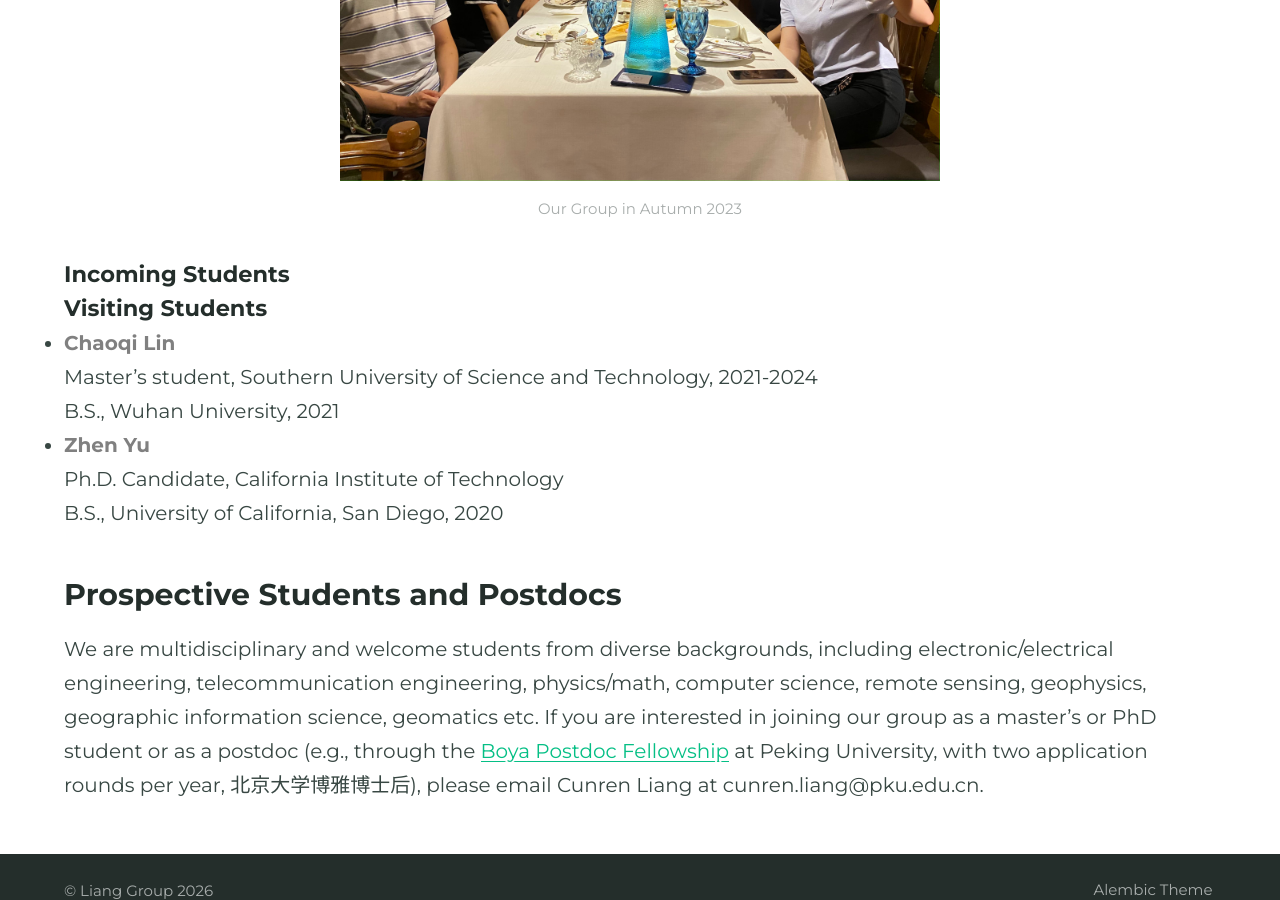
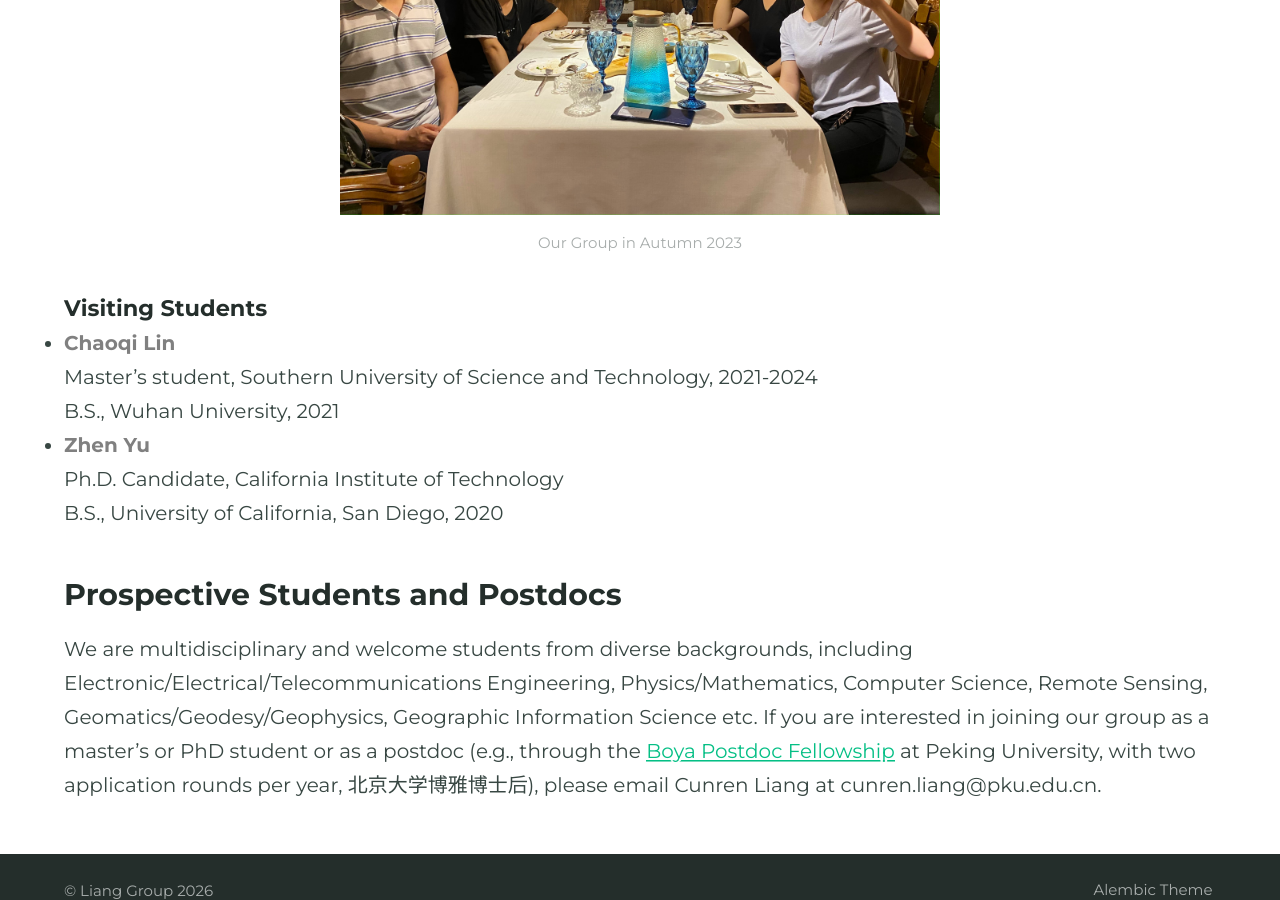
Before and after one commit to CunrenLiang/cunrenliang.github.io, a Jekyll site: the page built from people.md, in a window 1280 px wide and 900 px high, scrolled down 2169 px. Built offline with Jekyll 4.4.1, drawn with Linux system fonts in a browser that asks for light colours; some web fonts are replaced; some of the changed text lies outside the part shown.

Commit message:
Add files via upload

```diff
--- a/people.md
+++ b/people.md
@@ -52,10 +52,6 @@ B.S., Peking University, 2026-
 {% include figure.html image="../assets/images/group_autumn_2023.jpg" caption="Our Group in Autumn 2023" position="center" width="600" %}
 
 
-##### Incoming Students
-
-
-
 ##### Visiting Students
 * <span style="color:Gray; font-weight: 800">Chaoqi Lin</span>
 Master’s student, Southern University of Science and Technology, 2021-2024
@@ -67,4 +63,4 @@ B.S., University of California, San Diego, 2020
 
 
 ### Prospective Students and Postdocs
-We are multidisciplinary and welcome students from diverse backgrounds, including electronic/electrical engineering, telecommunication engineering, physics/math, computer science, remote sensing, geophysics, geographic information science, geomatics etc. If you are interested in joining our group as a master’s or PhD student or as a postdoc (e.g., through the [Boya Postdoc Fellowship](https://the-updates.com/boya-postdoctoral-fellowship-peking-university-china-2021/) at Peking University, with two application rounds per year, 北京大学博雅博士后), please email Cunren Liang at cunren.liang@pku.edu.cn.
+We are multidisciplinary and welcome students from diverse backgrounds, including Electronic/Electrical/Telecommunications Engineering, Physics/Mathematics, Computer Science, Remote Sensing, Geomatics/Geodesy/Geophysics, Geographic Information Science etc. If you are interested in joining our group as a master’s or PhD student or as a postdoc (e.g., through the [Boya Postdoc Fellowship](https://the-updates.com/boya-postdoctoral-fellowship-peking-university-china-2021/) at Peking University, with two application rounds per year, 北京大学博雅博士后), please email Cunren Liang at cunren.liang@pku.edu.cn.
```
Also changed, not shown: other parts of people.md (+2 -2 lines).
